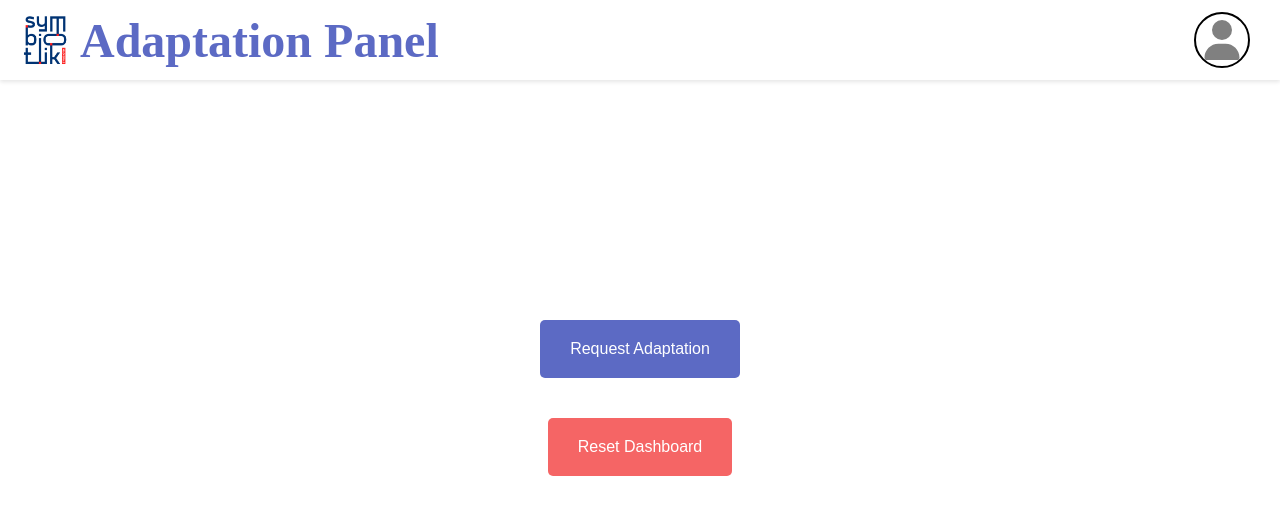
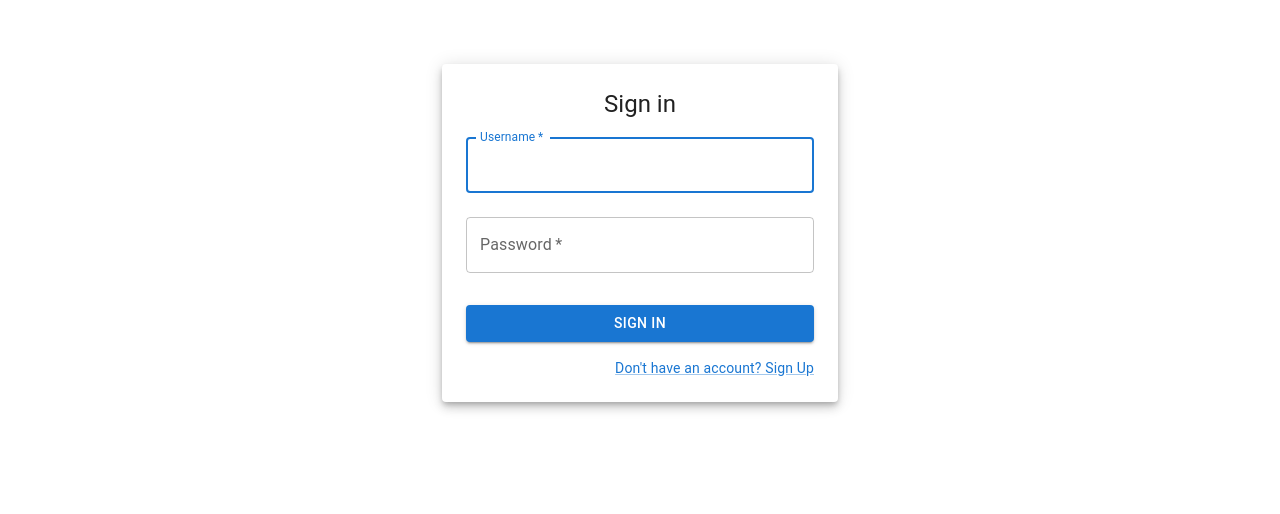
Before and after one commit to alaasahraoui/AdaptationPanel, a React (Vite) app: page /auth in a window 1280 px wide. Shown: the top 514 px of the page. Built offline with nearby package versions, Linux system fonts and the light colour scheme; no server answers.

Commit message:
added the login page with some routes

```diff
--- a/package.json
+++ b/package.json
@@ -18,6 +18,7 @@
     "@mui/material": "^5.15.10",
     "react": "^18.2.0",
     "react-dom": "^18.2.0",
+    "react-router-dom": "^6.22.2",
     "socket.io-client": "^4.7.4"
   },
   "devDependencies": {
--- a/src/API/adaptationEngine.js
+++ b/src/API/adaptationEngine.js
@@ -1,4 +1,6 @@
-
+//curl -X POST http://localhost:3000/send-strategy -H "Content-Type: application/json" -d "{\"strategyID\":0}"
+//check the results here ->
+//http://localhost:4200/fvt/assets-overview/assets-list
 const ADAPTATION_ENGINE_URL = 'http://localhost:3000';
 
 
--- a/src/App.jsx
+++ b/src/App.jsx
@@ -1,10 +1,24 @@
 import React from 'react';
 import MainPage from './components/MainPage';
+import { BrowserRouter as Router, Routes, Route,Navigate } from 'react-router-dom';
+import AuthPage from './pages/AuthPage';
 
+import UnderDev from './pages/UnderDev';
 const App = () => {
   return (
     <>
-      <MainPage/>
+
+      <Router>
+      <Routes>
+
+        <Route path="/auth" element={<AuthPage />} />
+        <Route path="/signup" element={<UnderDev />} />
+
+        <Route path="/MainPage" element={<MainPage />} />
+
+        <Route path="/" element={<Navigate replace to="/auth" />}  />
+      </Routes>
+    </Router>
     </>
   );
 };
--- /dev/null
+++ b/src/components/LoginForm.jsx
@@ -0,0 +1,88 @@
+import React, { useState } from 'react';
+import { TextField, Button, Paper, Typography, Container, Grid, Link } from '@mui/material';
+import { useNavigate } from 'react-router-dom'; // Import useNavigate hook for navigation
+
+const LoginForm = ({ onLogin }) => {
+  const [credentials, setCredentials] = useState({ username: '', password: '' });
+  const navigate = useNavigate(); // Hook for programmatic navigation
+
+  const handleChange = (event) => {
+    const { name, value } = event.target;
+    setCredentials(prevCredentials => ({
+      ...prevCredentials,
+      [name]: value
+    }));
+  };
+
+  const handleSubmit = (event) => {
+    navigate('/MainPage'); // Navigate to the dashboard page
+    //TODO later ...
+    event.preventDefault();
+    if (onLogin) {
+      onLogin(credentials.username, credentials.password);
+    }
+  };
+
+  const handleSignUpClick = () => {
+    // Navigate to the sign-up page or component
+    navigate('/signup');
+  };
+
+  return (
+    <Container component="main" maxWidth="xs">
+      <Paper elevation={6} sx={{ marginTop: 8, display: 'flex', flexDirection: 'column', alignItems: 'center', padding: 3 }}>
+        <Typography component="h1" variant="h5">
+          Sign in
+        </Typography>
+        <form onSubmit={handleSubmit} style={{ marginTop: 1 }}>
+          <TextField
+            variant="outlined"
+            margin="normal"
+            required
+            fullWidth
+            id="username"
+            label="Username"
+            name="username"
+            autoComplete="username"
+            autoFocus
+            value={credentials.username}
+            onChange={handleChange}
+          />
+          <TextField
+            variant="outlined"
+            margin="normal"
+            required
+            fullWidth
+            name="password"
+            label="Password"
+            type="password"
+            id="password"
+            autoComplete="current-password"
+            value={credentials.password}
+            onChange={handleChange}
+          />
+          <Button
+            type="submit"
+            fullWidth
+            variant="contained"
+            color="primary"
+            sx={{ margin: '24px 0px 16px' }}
+          >
+
+             Sign In
+          </Button>
+          {/* Add a Button or Link for Sign Up */}
+          <Grid container justifyContent="flex-end">
+            <Grid item>
+              <Link href="#" variant="body2" onClick={handleSignUpClick}>
+                Don't have an account? Sign Up
+              </Link>
+            </Grid>
+          </Grid>
+        </form>
+      </Paper>
+    </Container>
+  );
+};
+
+export default LoginForm;
--- /dev/null
+++ b/src/pages/AuthPage.jsx
@@ -0,0 +1,18 @@
+import React from 'react';
+import LoginForm from '../components/LoginForm'; // Make sure the path matches where your LoginForm is
+
+const AuthPage = () => {
+  const handleLogin = (username, password) => {
+    // Implement your login logic here, e.g., API call
+    console.log(username, password);
+  };
+
+  return (
+    <div>
+
+      <LoginForm onLogin={handleLogin} />
+    </div>
+  );
+};
+
+export default AuthPage;
--- /dev/null
+++ b/src/pages/UnderDev.jsx
@@ -0,0 +1,13 @@
+import React from 'react';
+import '../styles/UnderDev.css';
+
+const UnderDev = () => {
+  return (
+    <div className="under-dev-container">
+      <h1>Under Development</h1>
+      <p>This Functionality is currently under development. Please check back later.</p>
+    </div>
+  );
+};
+
+export default UnderDev;
--- /dev/null
+++ b/src/styles/UnderDev.css
@@ -0,0 +1,23 @@
+
+.under-dev-container {
+    display: flex;
+    flex-direction: column;
+    justify-content: center;
+    align-items: center;
+    height: 100vh;
+    background-color: #f4f4f4;
+    color: #333;
+    font-family: Arial, sans-serif;
+  }
+
+  .under-dev-container h1 {
+    font-size: 3em;
+    margin-bottom: 20px;
+  }
+
+  .under-dev-container p {
+    font-size: 1.5em;
+    text-align: center;
+    max-width: 600px;
+    margin: 0 auto;
+  }
```
Also changed, not shown: 1 other file (tests, documents, lock files or other folders).
